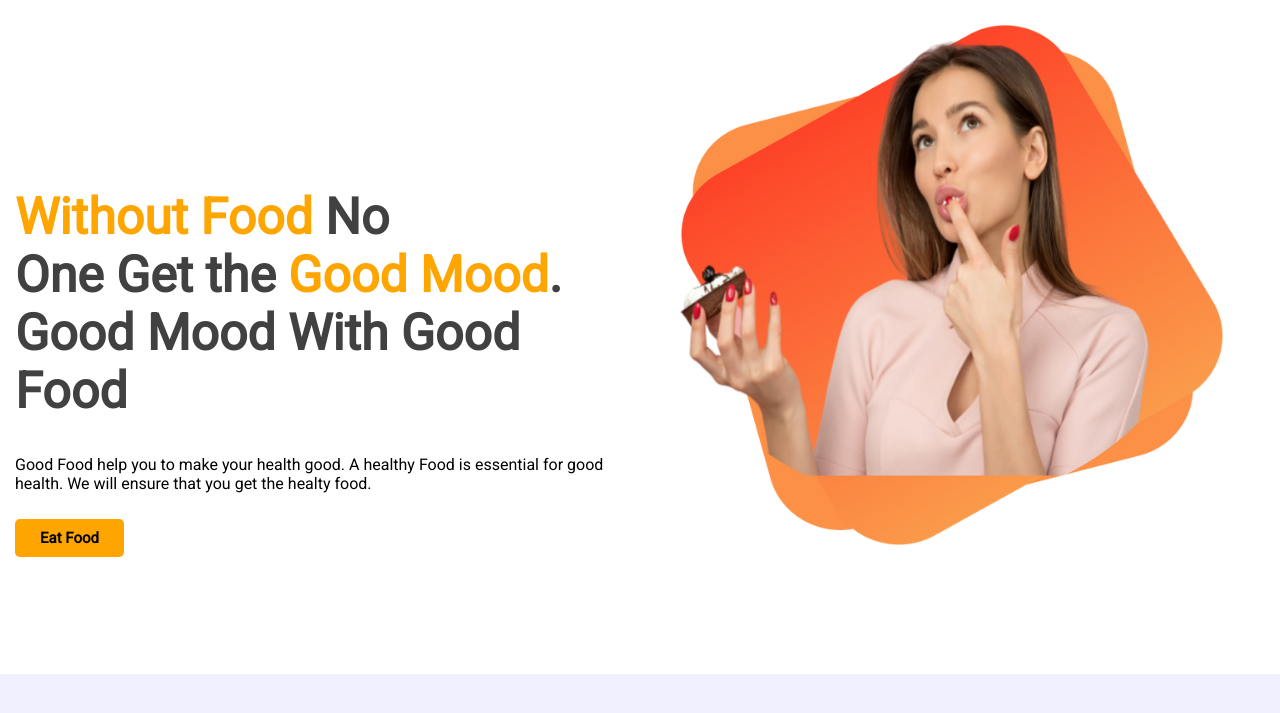
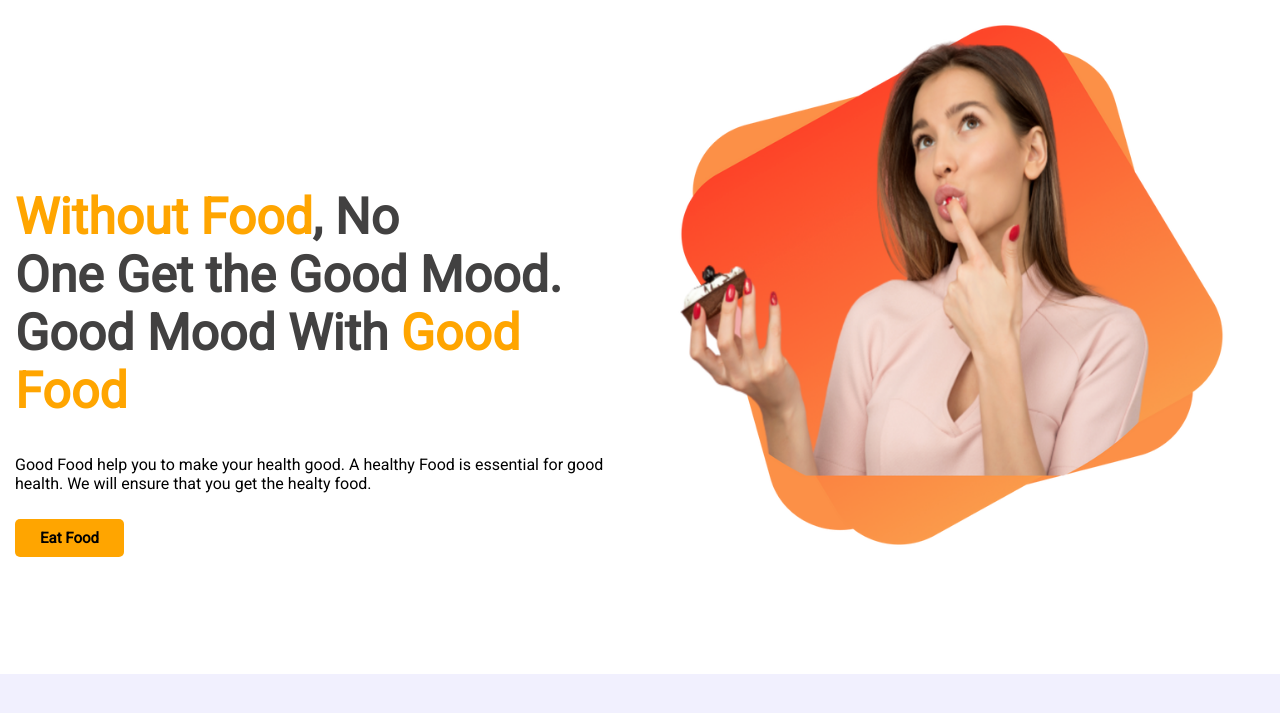
Before and after one commit to isnamdnazim/food-network, a plain HTML site: page index.html in a window 1280 px wide. Shown: the top 713 px of the page. Drawn offline with Linux system fonts and the light colour scheme.

Commit message:
all done

```diff
--- a/index.html
+++ b/index.html
@@ -18,9 +18,9 @@
     <section class="flexible">
         <div class="half-width">
             <div id="heading-part">
-                <h1 class="no-gap another-text-color"><span class="text-color">Without Food</span> No </h1>
-                <h1 class="no-gap another-text-color">One Get the <span class="text-color">Good Mood</span>.</h1>
-                <h1 class="no-gap another-text-color">Good Mood With Good Food</h1>
+                <h1 class="no-gap another-text-color"><span class="text-color">Without Food</span>, No </h1>
+                <h1 class="no-gap another-text-color">One Get the Good Mood.</h1>
+                <h1 class="no-gap another-text-color">Good Mood With <span class="text-color">Good Food</span></h1>
             </div><br>
             <p>Good Food help you to make your health good. A healthy Food is essential for good health. We will ensure
                 that you get the healty food.
@@ -150,7 +150,7 @@
                     <a class="contact-btn" href="#">Submit</a>
                 </div>
                 <div class="contact-us">
-                    <h4>Your Email:</h4>
+                    <h3>Your Email:</h3>
                     <input placeholder="Enter Your Email" type="text">
                 </div>
             </div>
```
